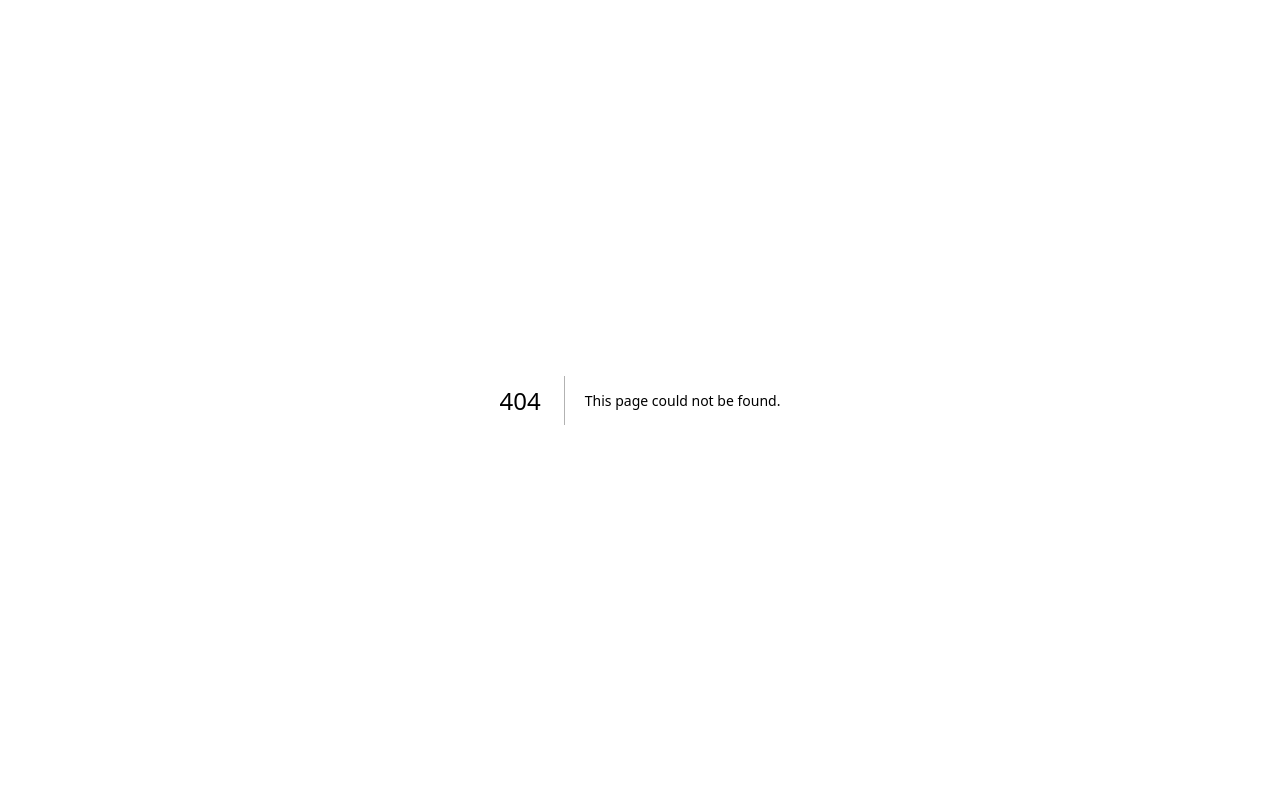
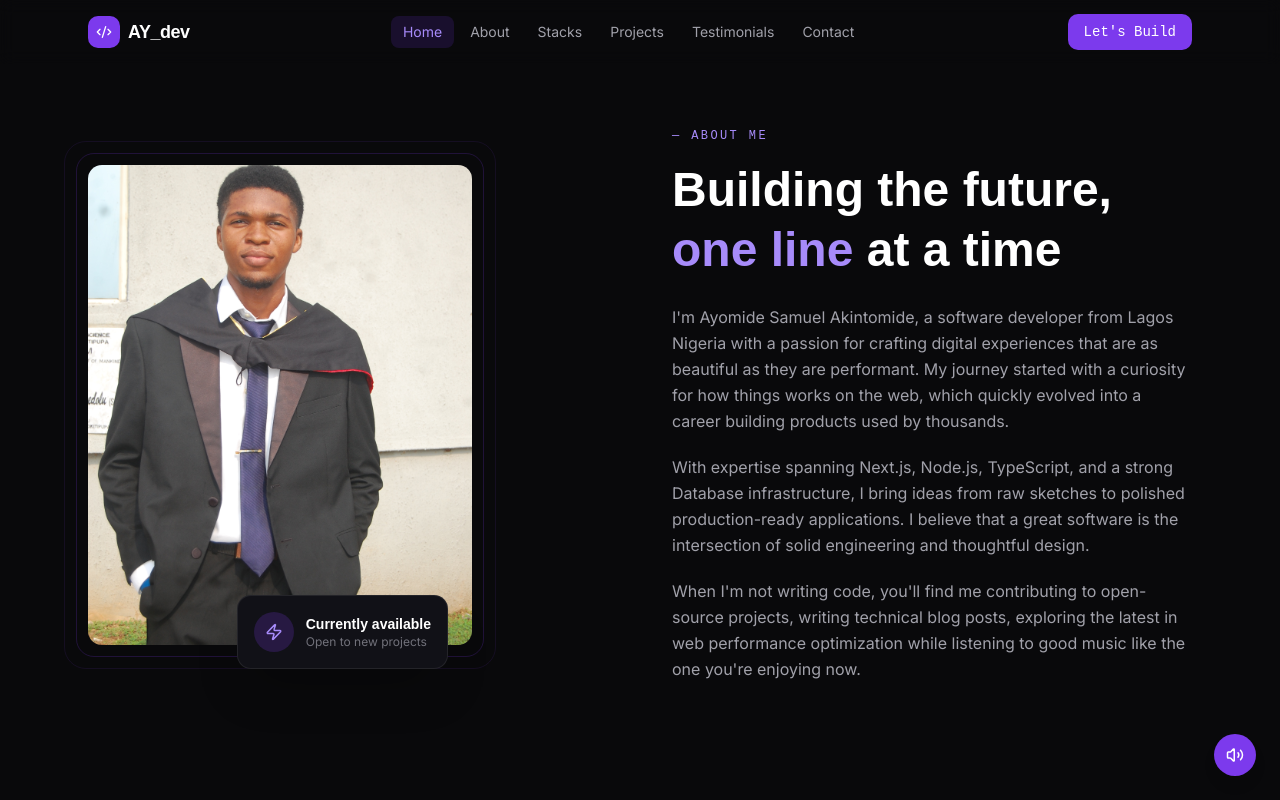
Before and after one commit to DaSpunk778/ayomideportfolio, a Next.js app: page /about in a window 1280 px wide. Before the commit this address had no page. Shown: the top 800 px of the page. Built offline with nearby package versions, Linux system fonts and the light colour scheme; a web font is replaced by a local one.

Commit message:
shiped about route for read more

```diff
--- /dev/null
+++ b/app/about/page.tsx
@@ -0,0 +1,95 @@
+import Navbar from "@/components/Navbar";
+import Footer from "@/components/Footer";
+import Gallery from "@/components/Gallery";
+import Image from "next/image";
+import { Zap } from "lucide-react";
+import MusicPlayer from "@/components/musicPlayer";
+
+export default function AboutPage() {
+  return (
+    <div className="min-h-screen bg-[#09090b] text-white">
+      <Navbar />
+
+      <main className="pt-32 pb-20 max-w-6xl mx-auto px-4 sm:px-6">
+        <div className="grid lg:grid-cols-2 gap-16 items-center mb-10">
+          {/* Image side */}
+          <div className="relative flex justify-center lg:justify-start">
+            <div className="relative w-full max-w-sm mx-auto lg:mx-0 aspect-4/5">
+              <div className="absolute -inset-3 rounded-2xl border border-[#7c3aed]/20" />
+              <div className="absolute -inset-6 rounded-3xl border border-[#7c3aed]/10" />
+              <Image
+                src="/samuel.jpg"
+                alt="Ay_dev— front-end engineer"
+                fill
+                className="relative w-full aspect-4/5 object-cover rounded-xl"
+              />
+              {/* Floating card */}
+              <div className="absolute -bottom-6 right-0 lg:right-6 bg-[#111117] border border-white/8 rounded-xl p-4 shadow-2xl">
+                <div className="flex items-center gap-3">
+                  <div className="w-10 h-10 rounded-full bg-[#7c3aed]/20 flex items-center justify-center">
+                    <Zap size={18} className="text-[#a78bfa]" />
+                  </div>
+                  <div>
+                    <p
+                      className="text-white text-sm"
+                      style={{ fontFamily: "'Bricolage Grotesque', sans-serif", fontWeight: 600 }}
+                    >
+                      Currently available
+                    </p>
+                    <p className="text-[#71717a] text-xs" style={{ fontFamily: "'Inter', sans-serif" }}>
+                      Open to new projects
+                    </p>
+                  </div>
+                </div>
+              </div>
+            </div>
+          </div>
+
+          {/* Text side */}
+          <div>
+            <span
+              className="text-xs tracking-[0.2em] text-[#a78bfa] uppercase mb-4 block"
+              style={{ fontFamily: "'JetBrains Mono', monospace" }}
+            >
+              — About Me
+            </span>
+            <h1
+              style={{ fontFamily: "'Bricolage Grotesque', sans-serif", fontWeight: 700 }}
+              className="text-4xl sm:text-5xl text-white mb-6 leading-tight"
+            >
+              Building the future,{" "}
+              <span className="text-[#a78bfa]">one line</span> at a time
+            </h1>
+
+            <div
+              style={{ fontFamily: "'Inter', sans-serif", fontWeight: 400 }}
+              className="space-y-5 text-[#a1a1aa] leading-relaxed"
+            >
+              <p>
+                I'm Ayomide Samuel Akintomide, a software developer from Lagos Nigeria with a passion for crafting
+                digital experiences that are as beautiful as they are performant. My journey
+                started with a curiosity for how things works on the web, which quickly evolved
+                into a career building products used by thousands.
+              </p>
+              <p>
+                With expertise spanning Next.js, Node.js, TypeScript, and a strong Database infrastructure,
+                I bring ideas from raw sketches to polished production-ready applications.
+                I believe that a great software is the intersection of solid engineering and thoughtful design.
+              </p>
+              <p>
+                When I'm not writing code, you'll find me contributing to open-source projects,
+                writing technical blog posts, exploring the latest in web performance optimization while listening to good music
+                like the one you're enjoying now.
+              </p>
+            </div>
+          </div>
+        </div>
+      </main>
+
+      <Gallery />
+
+      <MusicPlayer />
+      <Footer />
+    </div>
+  );
+}
--- a/app/page.tsx
+++ b/app/page.tsx
@@ -6,7 +6,6 @@ import Stack from "@/components/Stack"
 import Projects from "@/components/Projects"
 import MusicPlayer from "@/components/musicPlayer"
 import Testimonials from "@/components/Testimonals"
-//import Gallery from "@/components/Gallery"
 import Contact from "@/components/Contact"
 import Footer from "@/components/Footer"
 
--- a/components/About.tsx
+++ b/components/About.tsx
@@ -3,6 +3,7 @@ import { MapPin, Calendar, Coffee, Zap } from "lucide-react";
 import { useInView } from "../hooks/useInView";
 import { motion } from "motion/react";
 import Image from "next/image";
+import Link from "next/link";
 
 
 const stats = [
@@ -82,9 +83,10 @@ export default function About() {
                   Building the future,{" "}
                   <span className="text-[#a78bfa]">one line</span> at a time
                  </h2>
+
                  <div
                     style={{ fontFamily: "'Inter', sans-serif", fontWeight: 400 }}
-                   className="space-y-4 text-[#a1a1aa]  leading-relaxed mb-8"
+                    className="space-y-4 text-[#a1a1aa] leading-relaxed mb-6"
                   >
                     <p>
                       I'm Ayomide Samuel Akintomide, a software developer from Lagos Nigeria with a passion for crafting
@@ -92,17 +94,16 @@ export default function About() {
                       started with a curiosity for how things works on the web, which quickly evolved
                       into a career building products used by thousands.
                     </p>
-                   <p>
-                     With expertise spanning Next.js, Node.js, TypeScript, and a strong Database infrastructure,
-                     I bring ideas from raw sketches to polished production-ready applications.
-                     I believe that a great software is the intersection of solid engineering and thoughtful design.
-                   </p>
-                   <p>
-                     When I'm not writing code, you'll find me contributing to open-source projects,
-                     writing technical blog posts, exploring the latest in web performance optimization while listeing to good music
-                     like the one you're enjoying now.
-                   </p>
                   </div>
+
+                  <Link
+                    href="/about"
+                    className="inline-flex items-center gap-2 mb-8 text-sm text-[#a78bfa] hover:text-white transition-colors group"
+                    style={{ fontFamily: "'Inter', sans-serif", fontWeight: 500 }}
+                  >
+                    Read more about me
+                    <span className="group-hover:translate-x-1 transition-transform">→</span>
+                  </Link>
 
                  {/* skills highligh */}
                  <div className="flex flex-wrap gap-2 mb-10">
```
Also changed, not shown: public/samuel.jpg (added). Lines whose indentation alone changed are shown as unchanged.
